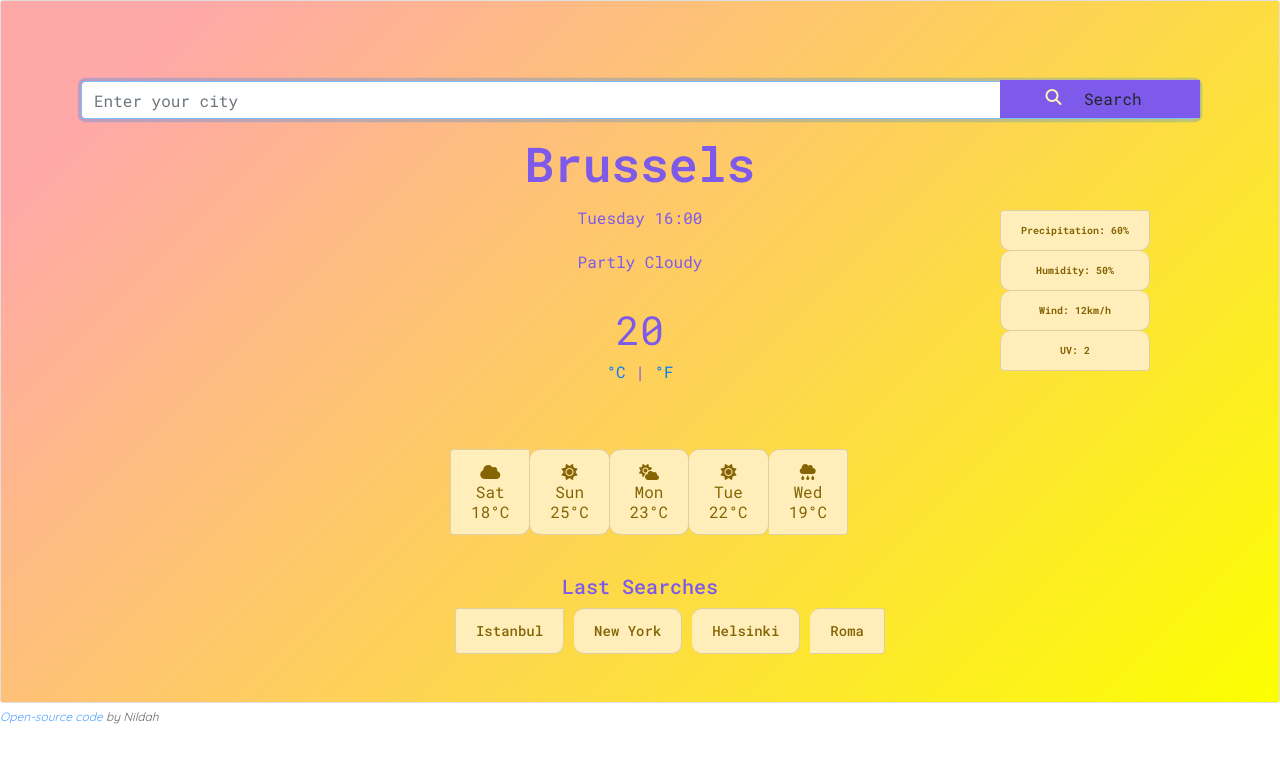
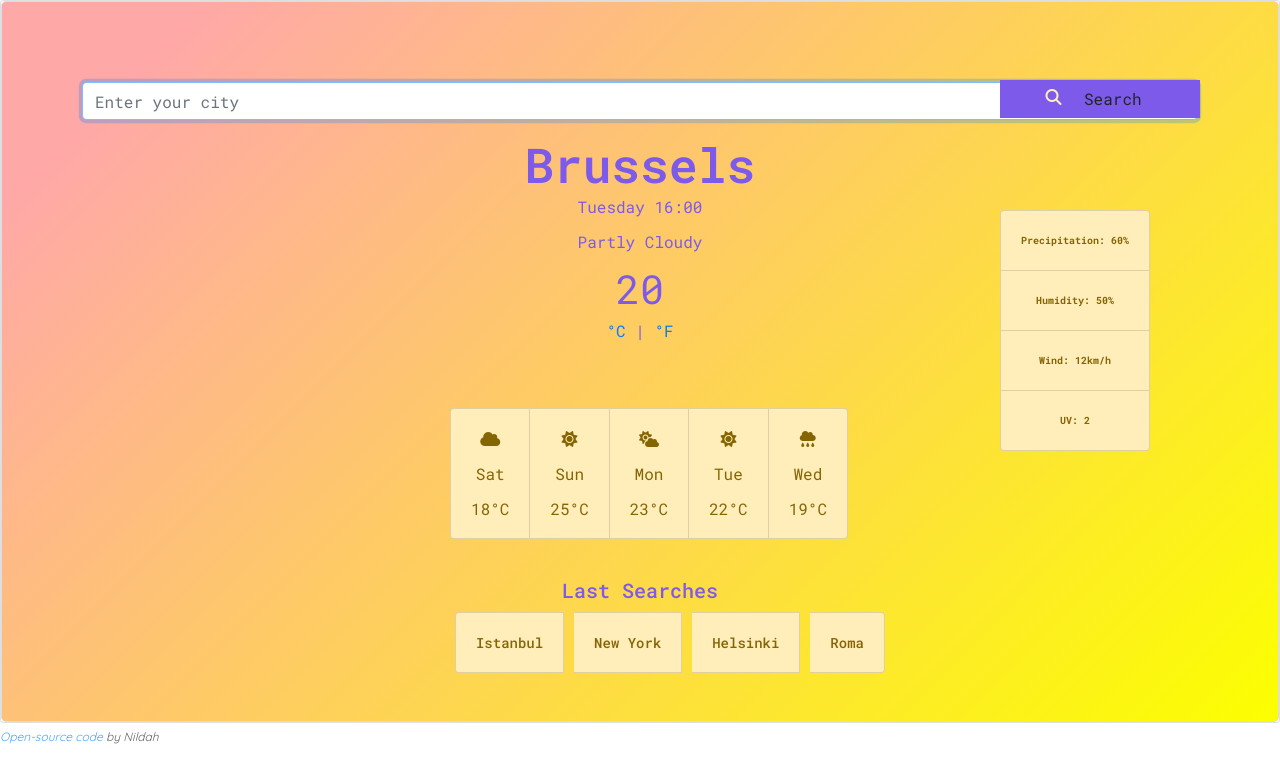
Before and after one commit to Nildah/my-shecodes-weather-app, a plain HTML site: page index.html in a window 1280 px wide. Drawn offline with nearby package versions, Linux system fonts and the light colour scheme.

Commit message:
styled main elements

```diff
--- a/src/style.css
+++ b/src/style.css
@@ -7,6 +7,9 @@
   color: #7d5ae9;
   text-align: center;
   font-family: "Roboto Mono", monospace;
+  padding: 20px;
+  border: 1px solid #dadde1;
+  border-radius: 5px;
 }
 .buton {
   background-color: #7d5ae9;
@@ -21,6 +24,7 @@ h1 {
   font-size: 48px;
   font-weight: 600;
   line-height: 48px;
+  margin-bottom: 0;
 }
 
 h3 {
@@ -31,15 +35,16 @@ h4 {
 }
 
 ul {
+  margin: 0;
   padding: 0;
 }
 li {
   list-style: none;
+  padding: 0;
+  margin: 0 auto;
   text-align: center;
-  padding: 10px 0;
-  border-radius: 10px;
   max-width: 400px;
-  margin: 0 auto;
+  line-height: 35px;
 }
 .coded {
   text-align: center;
```
Also changed, not shown: index.html (+1 -1 lines), 1 other file.
